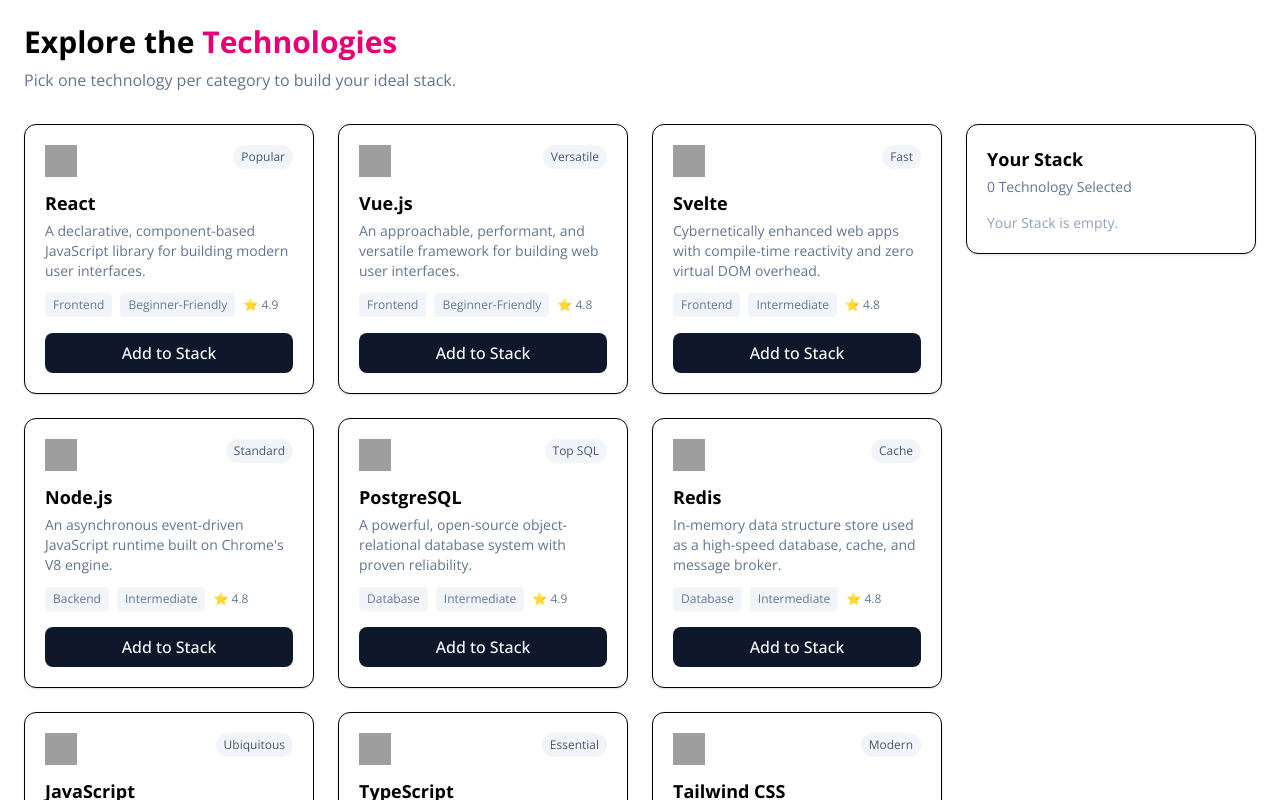
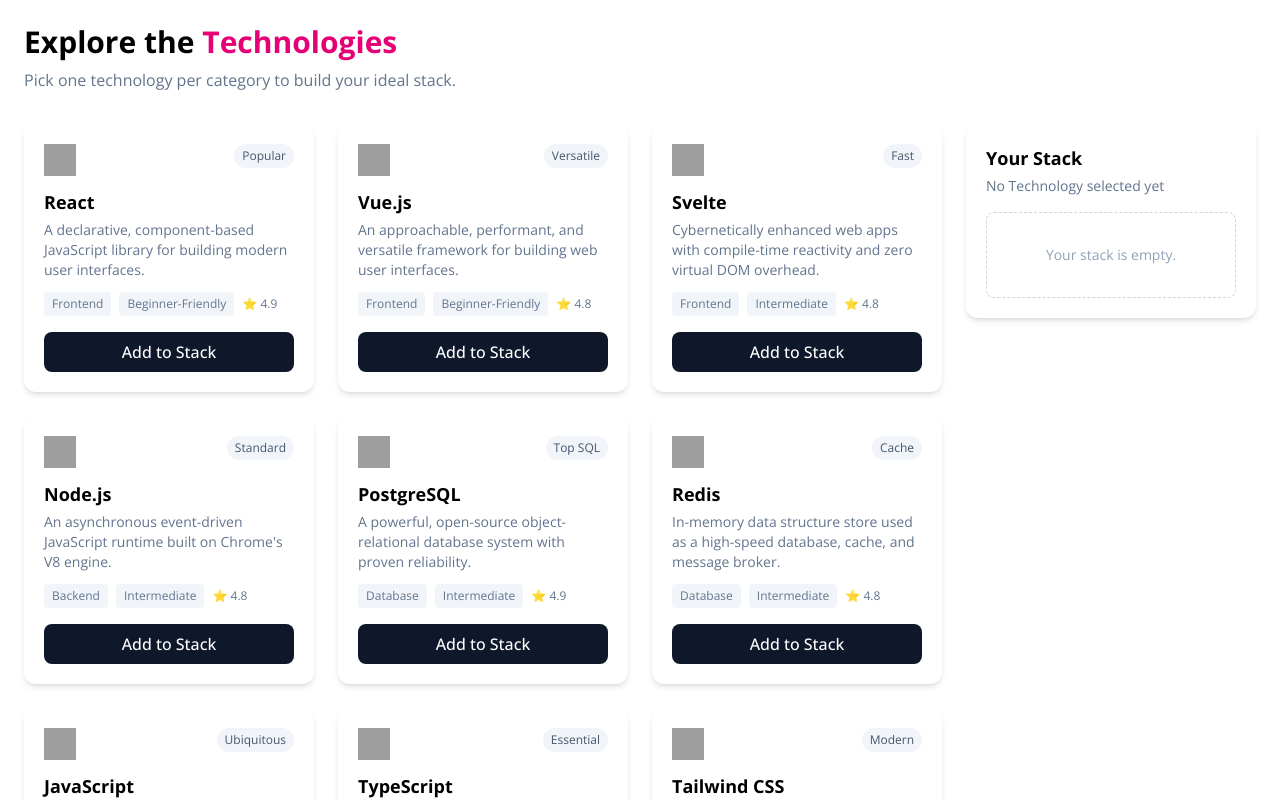
Before and after one commit to abdullahmamun101/B14-Assignment-05, a React (Vite) app in the folder devstack/: page / in a window 1280 px wide. Shown: the part 680-1480 px from the top of the page. Built offline with nearby package versions, Linux system fonts and the light colour scheme; grey boxes are pictures that could not be loaded.

Commit message:
css updated

```diff
--- a/devstack/src/components/TechnologyCard.tsx
+++ b/devstack/src/components/TechnologyCard.tsx
@@ -17,7 +17,7 @@
 
 function TechnologyCard({ tech, isAdded, onAdd }: TechnologyCardProps) {
   return (
-    <div className="border rounded-xl p-5 bg-white shadow-sm">
+    <div className="rounded-xl p-5 bg-white shadow-md hover:shadow-xl hover:-translate-y-1 transition-all duration-200">
       <div className="flex justify-between items-start mb-3">
         <img src={tech.icon} alt={tech.name} className="w-8 h-8" />
         <span className="text-xs px-2 py-1 rounded-full bg-slate-100 text-slate-600">
--- a/devstack/src/components/yourstack.tsx
+++ b/devstack/src/components/yourstack.tsx
@@ -18,15 +18,17 @@
 
 function YourStack({ stack, onRemove, onRemoveAll }: YourStackProps) {
   return (
-    <div className="border rounded-xl p-5 bg-white shadow-sm h-fit">
+    <div className="rounded-xl p-5 bg-white shadow-md h-fit">
       <h3 className="font-bold text-lg mb-1">Your Stack</h3>
       <p className="text-sm text-slate-500 mb-4">
-        {stack.length} Technology Selected
-      </p>
+  {stack.length === 0 ? "No Technology selected yet" : `${stack.length} Technology Selected`}
+</p>
 
       {stack.length === 0 ? (
-        <p className="text-sm text-slate-400">Your Stack is empty.</p>
-      ) : (
+  <div className="border border-dashed border-slate-300 rounded-lg py-8 text-center">
+    <p className="text-sm text-slate-400">Your stack is empty.</p>
+  </div>
+) : (
         <div className="flex flex-col gap-3 mb-4">
           {stack.map((item) => (
             <div key={item.id} className="flex items-center justify-between border rounded-lg px-3 py-2">
```
